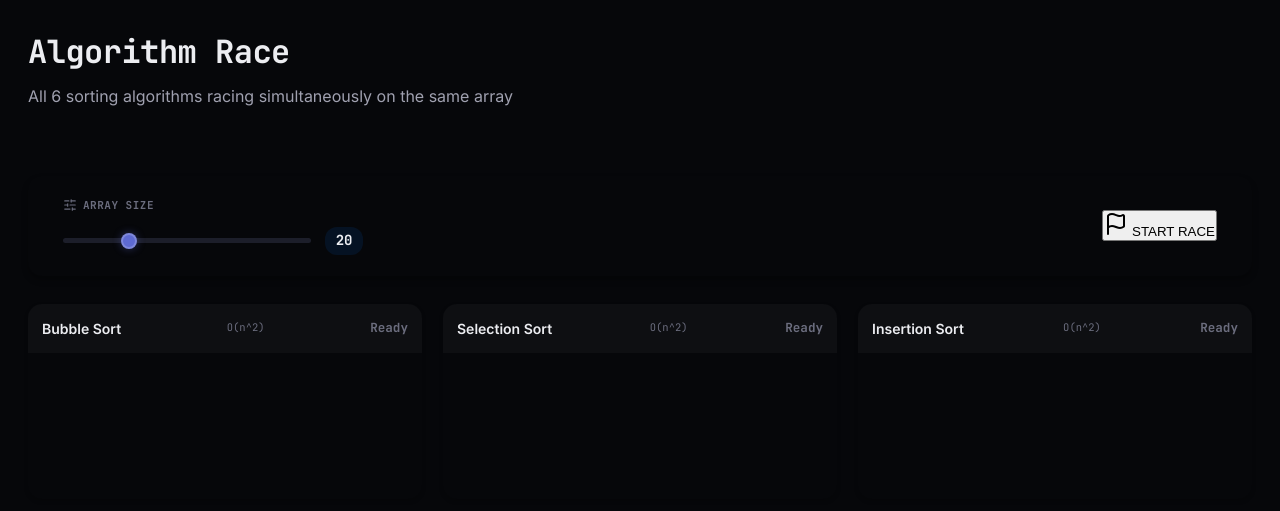
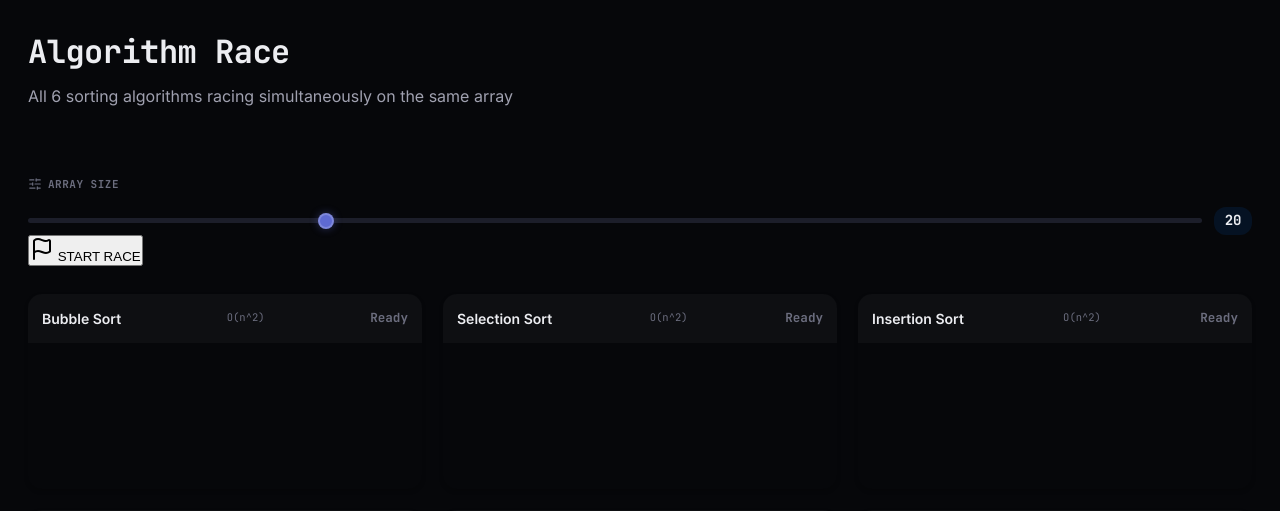
Before and after one commit to deadmouser/SORT-SCRAMBLED-NUMBER, a Flask app: page /race in a window 1280 px wide. Shown: the part 56-567 px from the top of the page. Run offline with Flask 3, Linux system fonts and the light colour scheme.

```diff
--- a/static/css/race.css
+++ b/static/css/race.css
@@ -16,25 +16,6 @@
 .race-controls {
     background: var(--surface);
     border: 1px solid var(--border);
-    border-radius: 1rem;
-    padding: 1.5rem 2.5rem;
-    display: flex;
-    justify-content: space-between;
-    align-items: center;
-    box-shadow: 0 4px 6px rgba(0, 0, 0, 0.3);
-}
-
-.control-group {
-    display: flex;
-    flex-direction: column;
-    gap: 0.5rem;
-    min-width: 300px;
-}
-
-.slider-with-value {
-    display: flex;
-    align-items: center;
-    gap: 1rem;
 }
 
 .slider-with-value .slider {
--- a/static/js/race.js
+++ b/static/js/race.js
@@ -102,7 +102,8 @@
 
                     if (statusEl) {
                         statusEl.textContent = 'Waiting...';
-                        statusEl.className = ''; // Reset any rank colors
+                        statusEl.className = 'race-panel-status'; // Reset any rank classes
+                        statusEl.style.color = ''; // Fix color reset bug
                     }
                     if (progressEl) progressEl.style.width = '0%';
                     if (barsEl) barsEl.innerHTML = '';
```
Also changed, not shown: static/css/compare.css (+0 -14 lines), static/js/comparison.js (+6 -3 lines).
